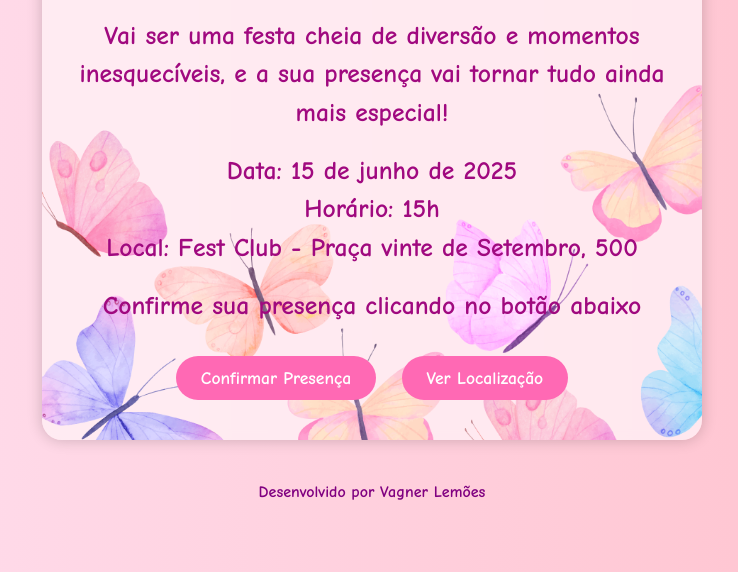
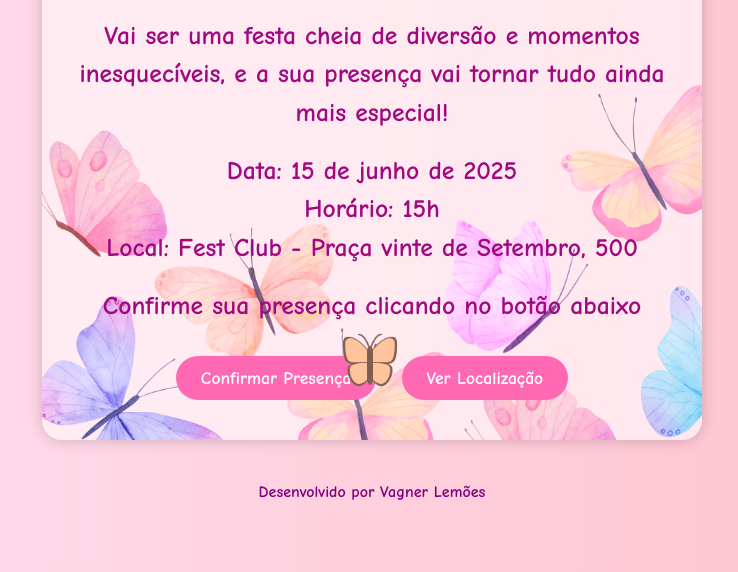
Before and after one commit to vagnerlemoes/convite-aniversario, a plain HTML site: page index.html in a window 1280 px wide. Shown: the part 317-889 px from the top of the page, without its empty margins (268-1006 px from the left). Drawn offline with Linux system fonts and the light colour scheme.

Commit message:
Add files via upload

```diff
--- a/index.html
+++ b/index.html
@@ -22,7 +22,9 @@
 
 
     </div>
-        <p>Desenvolvido por Vagner Lemões</p>
+        <p>Desenvolvido por Vagner Lemões  </p>
+
+        <script src="script.js"></script>
 
 
 </body>
--- /dev/null
+++ b/script.js
@@ -0,0 +1,28 @@
+ alert("Convite de Aníversario")
+
+ // Criar uma borboleta
+ const borboleta = document.createElement('div');
+ borboleta.className = 'borboleta';
+ document.body.appendChild(borboleta);
+
+ // Posição inicial aleatória
+ let x = Math.random() * window.innerWidth;
+ let y = Math.random() * window.innerHeight;
+ let dx = (Math.random() - 0.5) * 4;
+ let dy = (Math.random() - 0.5) * 4;
+
+ // Movimento contínuo
+ function animar() {
+   x += dx;
+   y += dy;
+
+   if (x <= 0 || x >= window.innerWidth - 60) dx *= -1;
+   if (y <= 0 || y >= window.innerHeight - 60) dy *= -1;
+
+   borboleta.style.left = x + 'px';
+   borboleta.style.top = y + 'px';
+
+   requestAnimationFrame(animar);
+ }
+
+ animar();
--- a/style.css
+++ b/style.css
@@ -4,6 +4,7 @@ body {
   color: #333;
   text-align: center;
   padding: 40px 20px;
+  overflow: hidden;
 }
 
 .container {
@@ -19,6 +20,9 @@ body {
   padding: 30px;
   backdrop-filter: blur(4px);
 }
+
+
+
 
 h1 {
   color: #ff69b4;
@@ -70,10 +74,28 @@ body > p:last-of-type {
     width: 90%;
     padding: 15px;
     margin: 15px 0;
-    font-size: 1em;
+    font-size: 1.3em;
   }
   .container {
     padding: 20px;
     background-size: contain;
   }
 }
+
+
+.borboleta {
+    position: absolute;
+    width: 60px;
+    height: 60px;
+    background-image: url('./icons8-borboleta-80.png');
+    background-size: contain;
+    background-repeat: no-repeat;
+    animation: asas 1s ease-in-out infinite;
+    pointer-events: none;
+    z-index: 10;
+  }
+
+  @keyframes asas {
+    0%, 100% { transform: scale(1) rotate(0deg); }
+    50% { transform: scale(1.1) rotate(10deg); }
+  }
```
Also changed, not shown: icons8-borboleta-80.png (added).
